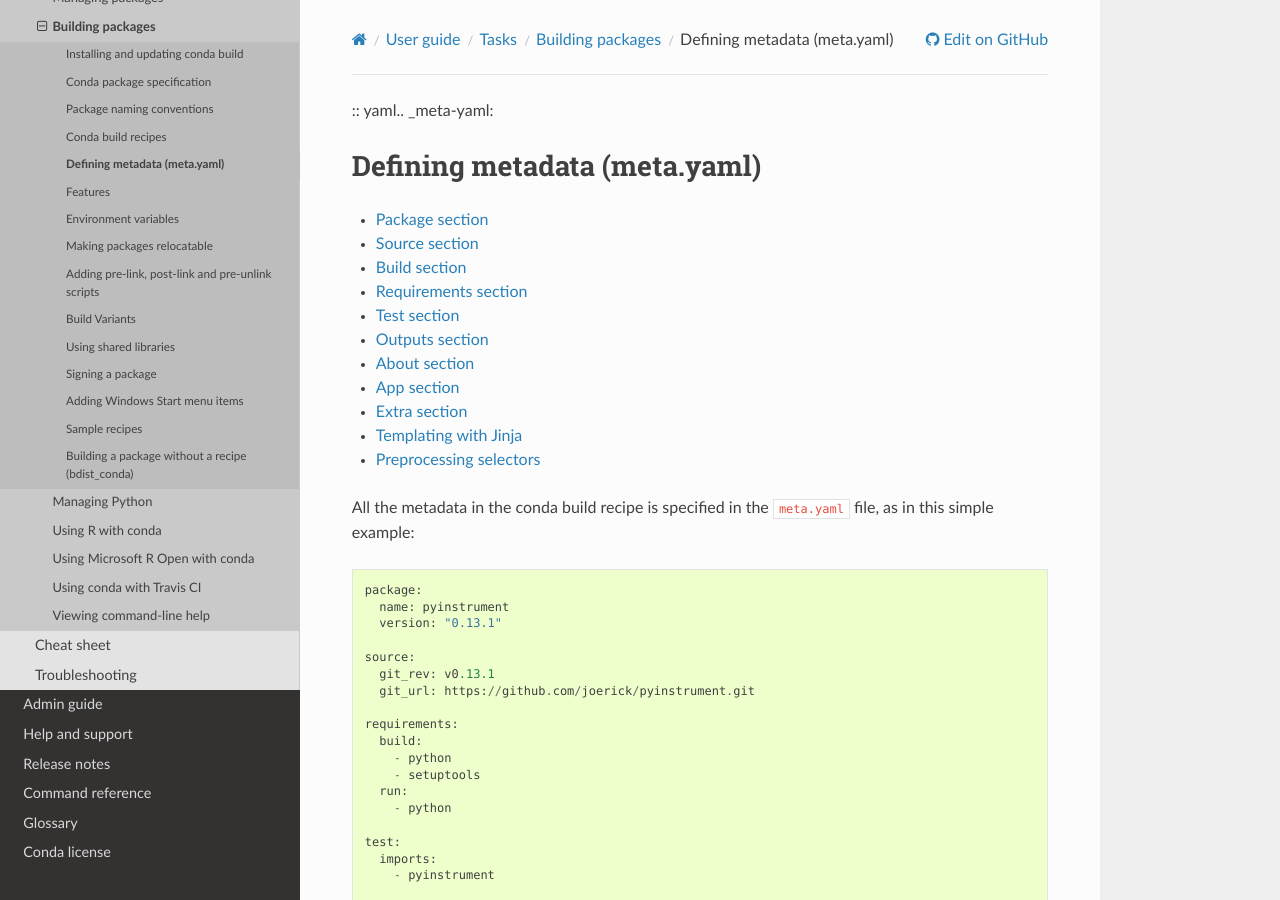
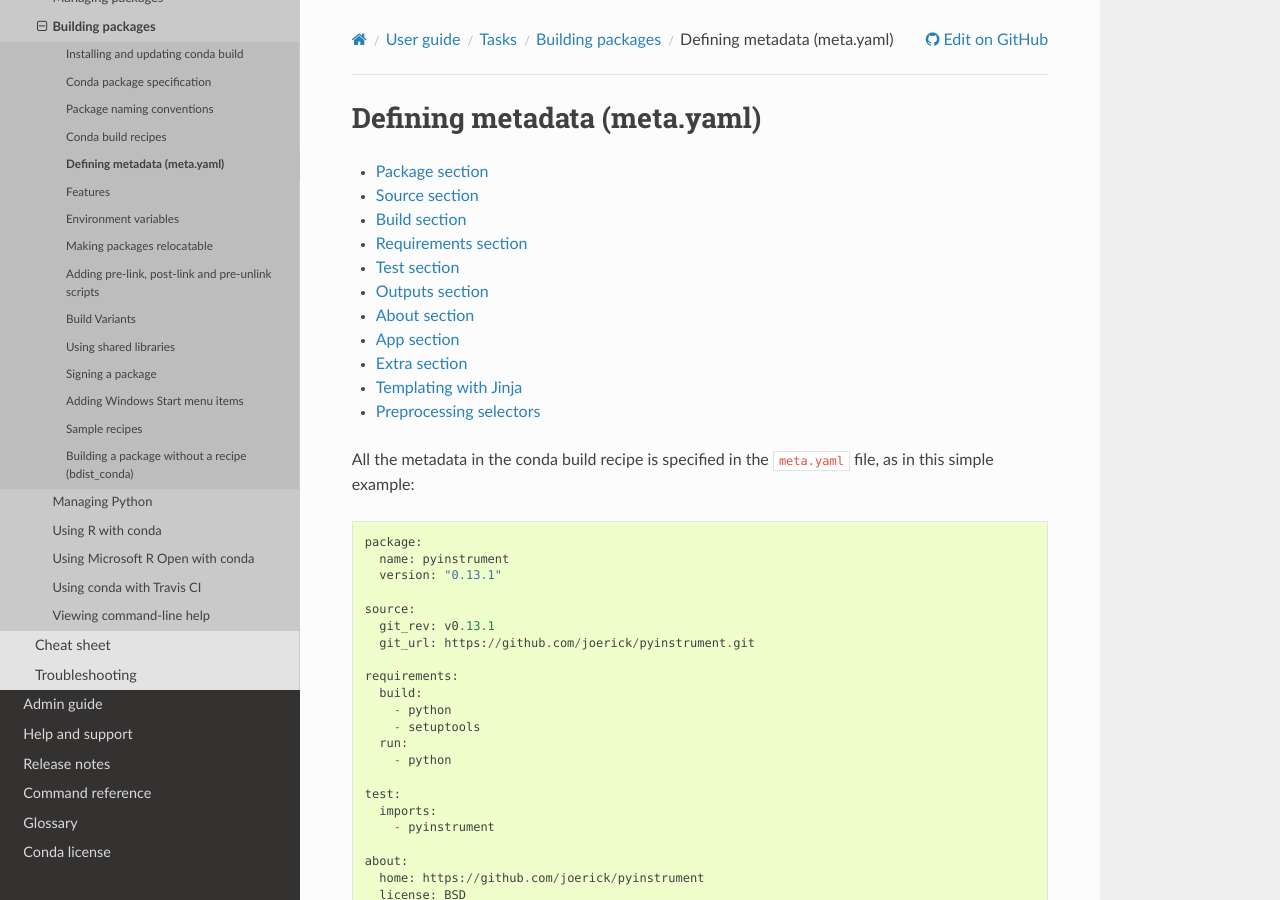
Before and after one commit to conda/conda-docs, a Sphinx documentation site: the page built from docs/source/user-guide/tasks/build-packages/define-metadata.rst, in a window 1280 px wide and 900 px high. Built offline with Sphinx 7.4.7 and the Read the Docs theme 2.0.0, drawn with Linux system fonts in a browser that asks for light colours.

Commit message:
typo
typo

```diff
--- a/docs/source/user-guide/tasks/build-packages/define-metadata.rst
+++ b/docs/source/user-guide/tasks/build-packages/define-metadata.rst
@@ -1,4 +1,4 @@
-:: yaml.. _meta-yaml:
+.. _meta-yaml:
 
 =============================
 Defining metadata (meta.yaml)
```
